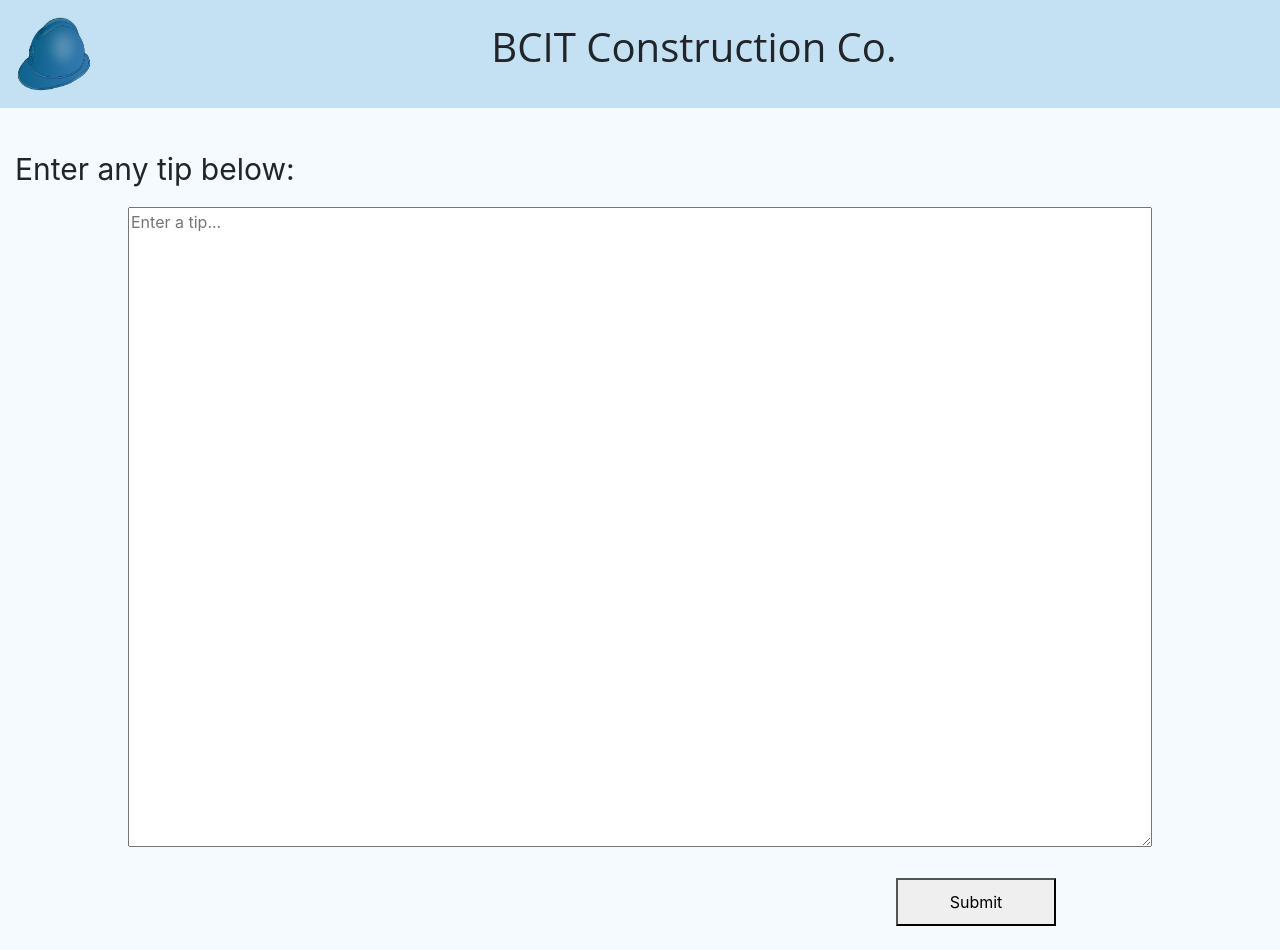
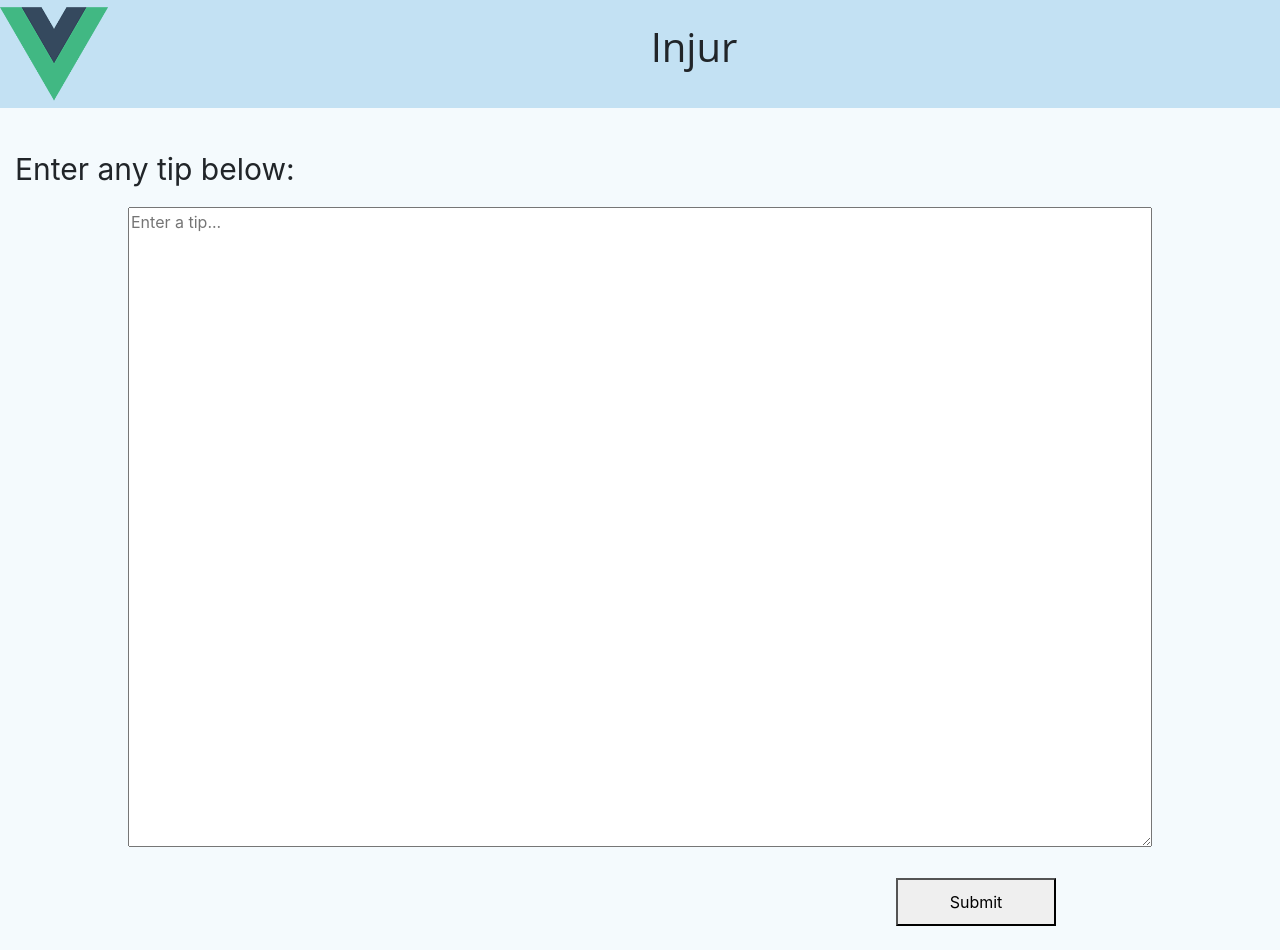
Before and after one commit to AlexLavoie42/Injur, a Vue app: page /tip in a window 1280 px wide. Built offline with nearby package versions, Linux system fonts and the light colour scheme; no server answers.

Commit message:
Name Changes

```diff
--- a/src/components/Navbar.vue
+++ b/src/components/Navbar.vue
@@ -1,7 +1,7 @@
 <template>
   <div class="header">
-    <router-link to="/"><img src="../assets/hat.png" id="hatLogo"></router-link>
-    <h1 id="companyName"> BCIT Construction Co. </h1>
+    <router-link to="/"><img src="../assets/logo.png" id="hatLogo"></router-link>
+    <h1 id="companyName"> Injur </h1>
     <div class="header-right">
       <div class="dropdown">
         <template v-if="user.loggedIn">
```
